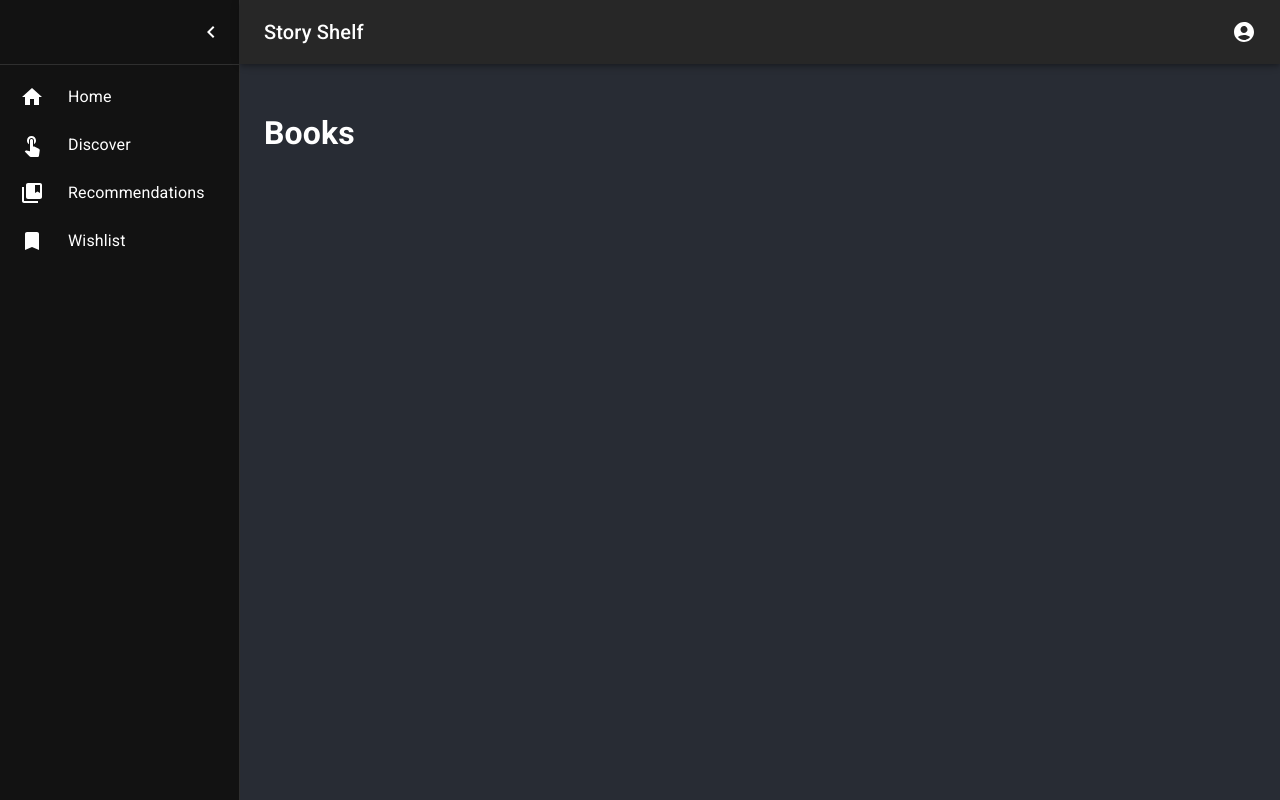
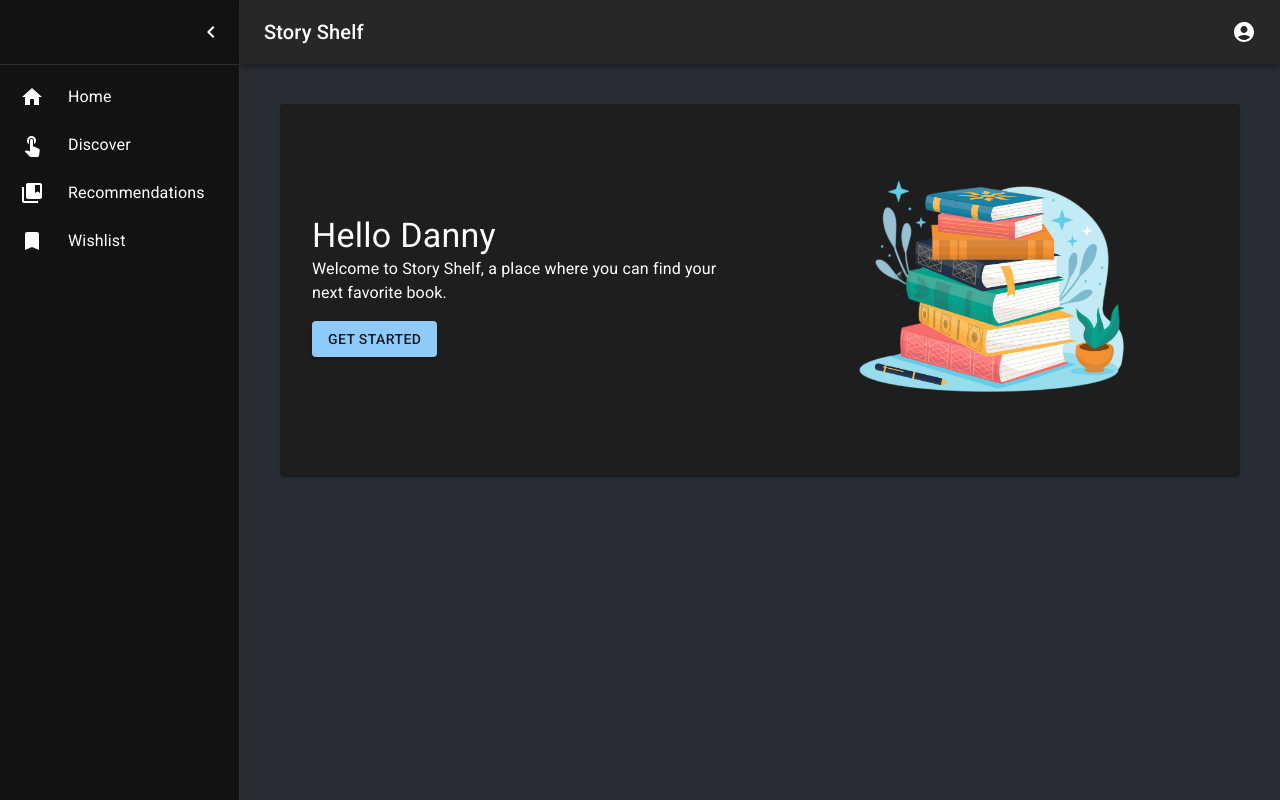
Before and after one commit to DlopezS98/story-shelf-app, a React (Create React App) app: page / in a window 1280 px wide. Built offline with nearby package versions, Linux system fonts and the light colour scheme.

Commit message:
initial information for home screen

```diff
--- a/src/modules/books/components/books.tsx
+++ b/src/modules/books/components/books.tsx
@@ -1,7 +1,29 @@
+import bookStackImage from '../../../assets/books-stack.png';
+import { Box, Button, Card, CardContent, CardMedia, Typography } from "@mui/material";
+
 export default function Books() {
   return (
-    <div>
-      <h1>Books</h1>
-    </div>
+    <Box sx={{ display: 'flex', flexDirection: 'column' }}>
+      <Card sx={{ p: 2, m: 2 }}>
+        <CardContent sx={{ display: 'flex', flexDirection: 'row', columnGap: 3, justifyContent: 'center', alignItems: 'center' }} >
+          <Box sx={{ flex: 1 }}>
+            <Typography variant="h4">Hello Danny</Typography>
+            <Typography variant="body1">
+              Welcome to Story Shelf, a place where you can find your next favorite book.
+            </Typography>
+            <Button variant="contained" color="primary" sx={{ mt: 2 }}>Get Started</Button>
+          </Box>
+          <Box sx={{ flex: 1 }}>
+            <CardMedia
+              component="img"
+              alt="books"
+              height="300"
+              style={{ objectFit: 'contain' }}
+              image={bookStackImage}
+            />
+          </Box>
+        </CardContent>
+      </Card>
+    </Box>
   );
 }
```
Also changed, not shown: src/assets/books-stack.png (added), src/assets/books.png (added).
